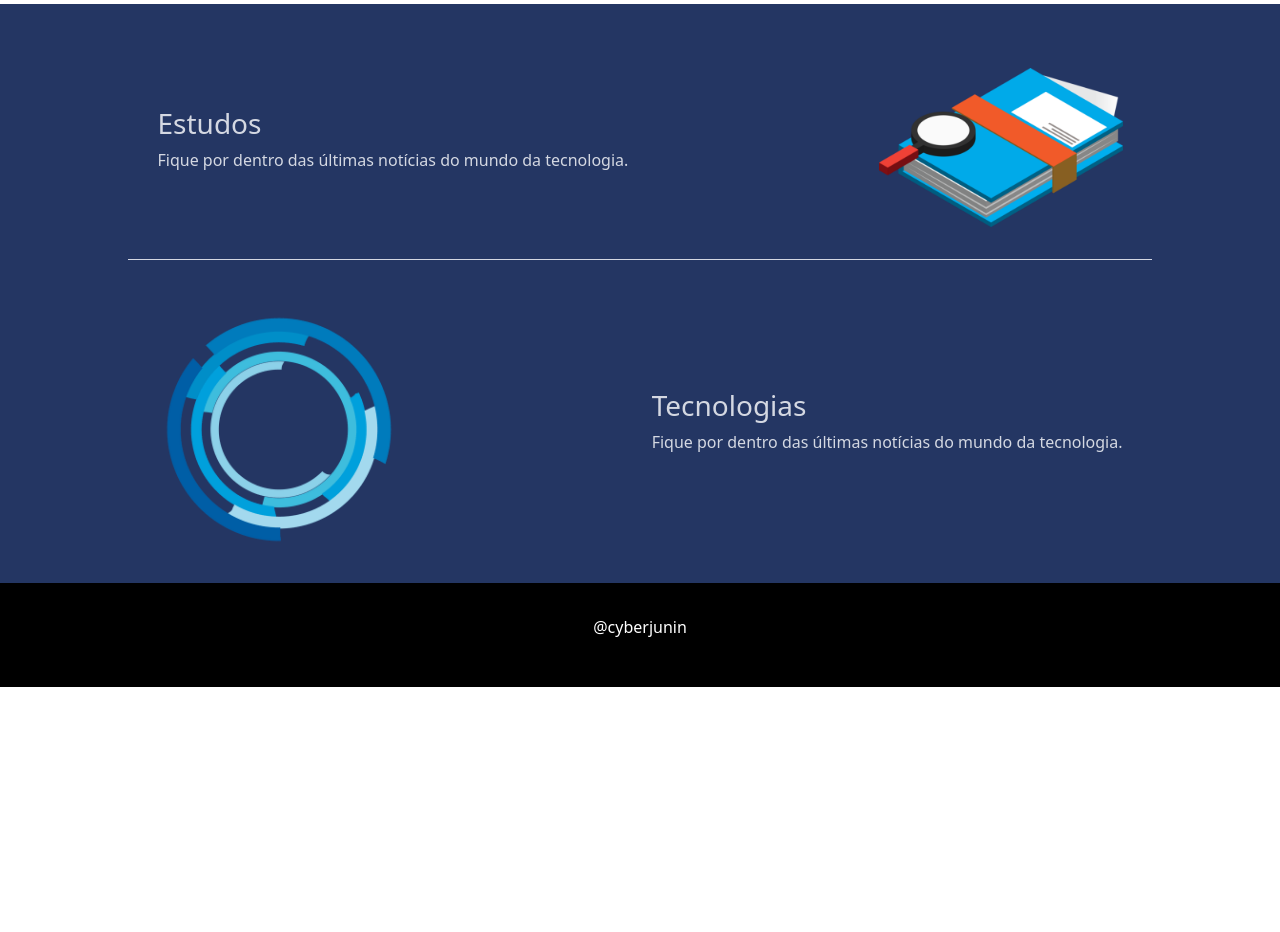
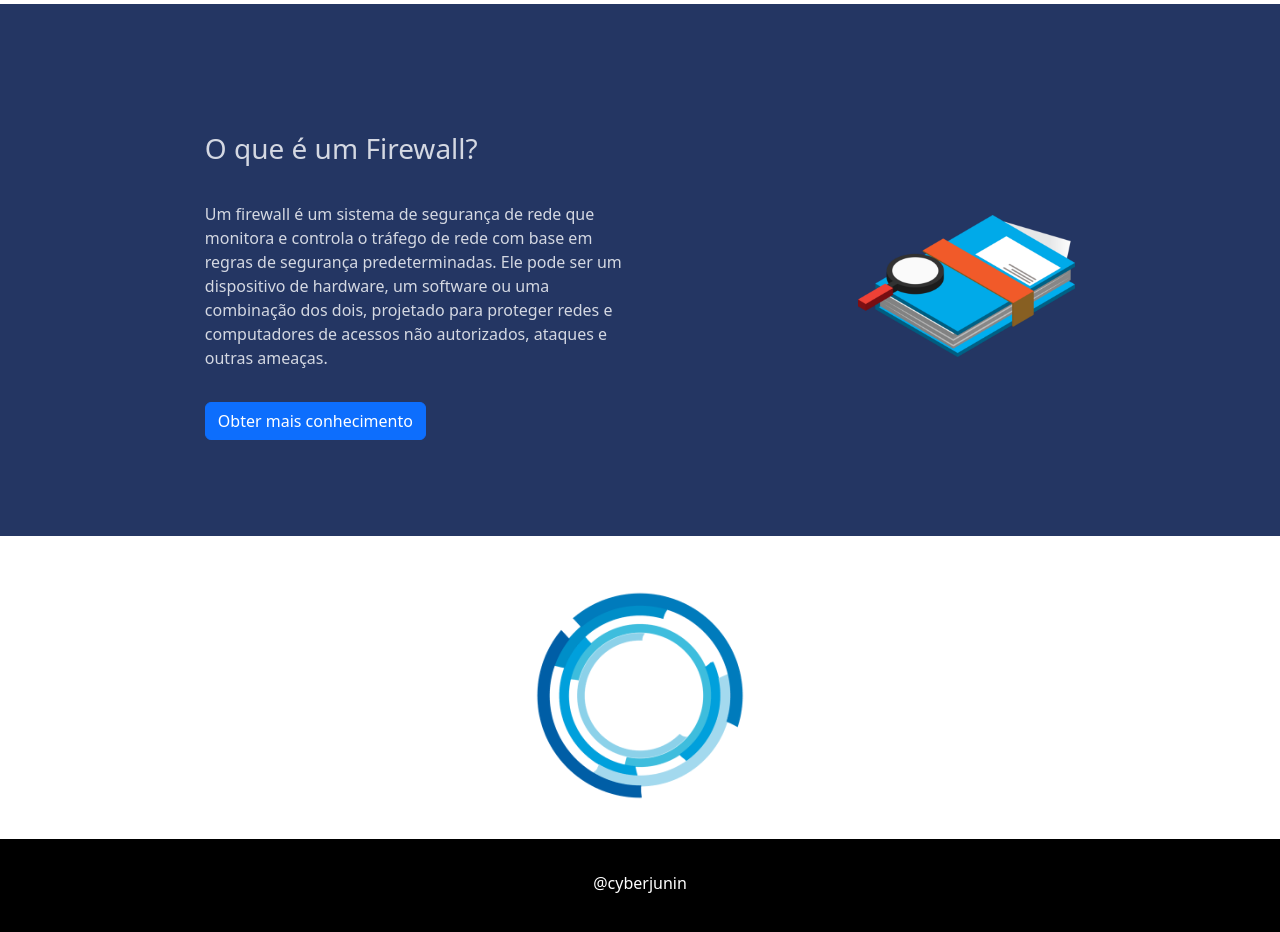
Before and after one commit to samuelx32/Projeto-Cyber-Junin, a plain HTML site: page cyberJunin_FrontEnd/index.html in a window 1280 px wide. Shown: the part 1060-1992 px from the top of the page. Before the commit the page ends 1747 px from the top, so only its background shows below. Drawn offline with nearby package versions, Linux system fonts and the light colour scheme.

Commit message:
versão mais atual

```diff
--- a/cyberJunin_FrontEnd/css/style.css
+++ b/cyberJunin_FrontEnd/css/style.css
@@ -47,13 +47,14 @@ nav .titulo{
 }
 
 .bloco{
-    width:100%;
+    width:90%;
     margin-top: 1em;
     display: flex;
     flex-direction: row;
     align-items: center;
     justify-content:space-around;
     padding: 2em;
+    margin-left: 5%;
 }
 
 .bloco-esquerdo{
@@ -68,6 +69,22 @@ nav .titulo{
     width: 20%;
 }
 
+.texto-estudo{
+    width: 40%;
+    padding-top: 4em;
+    padding-bottom: 4em;
+}
+
+.texto-estudo h3{
+    padding-bottom: 1em;
+}
+
+.texto-estudo p{
+    padding-bottom: 1em;
+}
+
+
+
 .linha{
     width:80%;
     margin-left: 10%;
--- a/cyberJunin_FrontEnd/index.html
+++ b/cyberJunin_FrontEnd/index.html
@@ -94,29 +94,24 @@
 
     <div class="pt-3">
       <div class="conteudo">
-
-
-
-
           <div class="bloco">
-            <div>
-              <h3>Estudos</h3>
-              <p>Fique por dentro das últimas notícias do mundo da tecnologia.</p>
+            <div class="texto-estudo">
+              <h3>O que é um Firewall?</h3>
+              <p>Um firewall é um sistema de segurança de rede que monitora e controla o tráfego de rede com base em regras de segurança predeterminadas. Ele pode ser um dispositivo de hardware, um software ou uma combinação dos dois, projetado para proteger redes e computadores de acessos não autorizados, ataques e outras ameaças.</p>
+              <a href="#" class="btn btn-primary">Obter mais conhecimento</a>
             </div>
 
             <img src="imagens/estudos.png" class="imagem">
           </div>
 
-          <div class="linha"></div>
 
-          <div class="bloco">
-            <img src="imagens/tecnologias.png" class="imagem">
-            <div>
-              <h3>Tecnologias</h3>
-              <p>Fique por dentro das últimas notícias do mundo da tecnologia.</p>
-            </div>
-          </div>
+
       </div>
+    </div>
+
+    <div class="container bloco">
+      <img src="imagens/tecnologias.png" class="imagem">
+
     </div>
 
 
```
